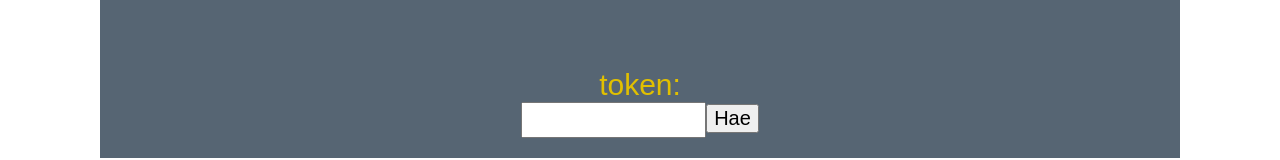
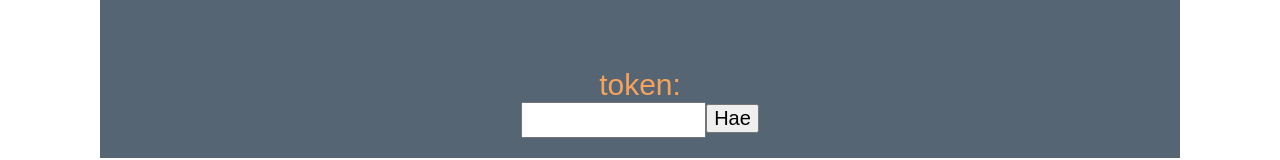
Before and after one commit to joelsalminen/Indoor-Informatics-exercise, a React (Create React App) app: page / in a window 1280 px wide. Shown: the top 160 px of the page. Built offline with nearby package versions, Linux system fonts and the light colour scheme.

Commit message:
Changed the color of labels

```diff
--- a/src/App.css
+++ b/src/App.css
@@ -7,7 +7,7 @@
 }
 
 label {
-  color: rgb(225, 192, 0);
+  color: rgb(247, 163, 92);
   font-size: 30px;
 }
 button{
```
